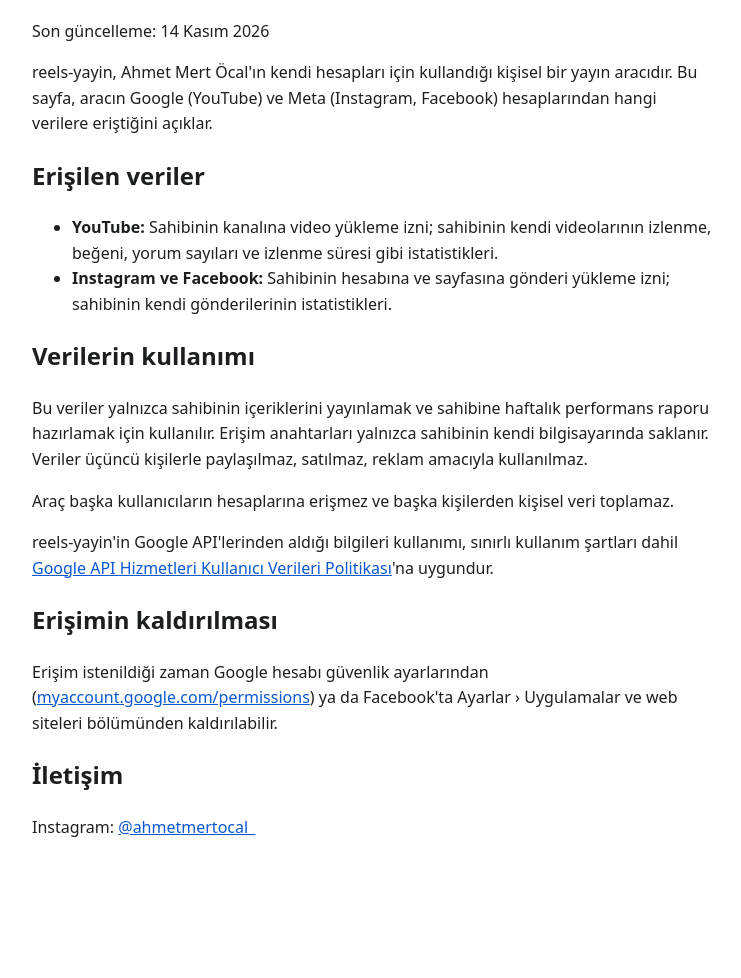
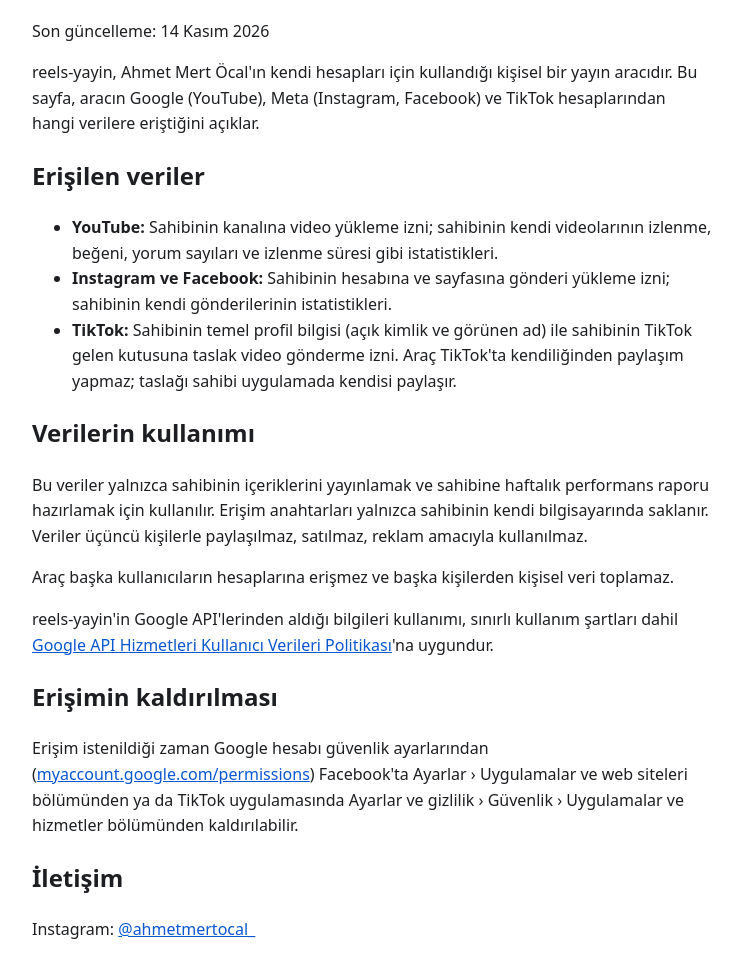
Before and after one commit to ahmetmertocal-art/post-gorselleri, a plain HTML site: page gizlilik/index.html in a window 1280 px wide. Shown: the part 94-1072 px from the top of the page, without its empty margins (268-1009 px from the left). Before the commit the page ends 974 px from the top, so only its background shows below. Drawn offline with Linux system fonts and the light colour scheme.

Commit message:
TikTok: gizlilik sayfasına eklendi

```diff
--- a/gizlilik/index.html
+++ b/gizlilik/index.html
@@ -5,18 +5,19 @@
 <body>
 <h1>Gizlilik politikası</h1>
 <p>Son güncelleme: 14 Kasım 2026</p>
-<p>reels-yayin, Ahmet Mert Öcal'ın kendi hesapları için kullandığı kişisel bir yayın aracıdır. Bu sayfa, aracın Google (YouTube) ve Meta (Instagram, Facebook) hesaplarından hangi verilere eriştiğini açıklar.</p>
+<p>reels-yayin, Ahmet Mert Öcal'ın kendi hesapları için kullandığı kişisel bir yayın aracıdır. Bu sayfa, aracın Google (YouTube), Meta (Instagram, Facebook) ve TikTok hesaplarından hangi verilere eriştiğini açıklar.</p>
 <h2>Erişilen veriler</h2>
 <ul>
 <li><b>YouTube:</b> Sahibinin kanalına video yükleme izni; sahibinin kendi videolarının izlenme, beğeni, yorum sayıları ve izlenme süresi gibi istatistikleri.</li>
 <li><b>Instagram ve Facebook:</b> Sahibinin hesabına ve sayfasına gönderi yükleme izni; sahibinin kendi gönderilerinin istatistikleri.</li>
+<li><b>TikTok:</b> Sahibinin temel profil bilgisi (açık kimlik ve görünen ad) ile sahibinin TikTok gelen kutusuna taslak video gönderme izni. Araç TikTok'ta kendiliğinden paylaşım yapmaz; taslağı sahibi uygulamada kendisi paylaşır.</li>
 </ul>
 <h2>Verilerin kullanımı</h2>
 <p>Bu veriler yalnızca sahibinin içeriklerini yayınlamak ve sahibine haftalık performans raporu hazırlamak için kullanılır. Erişim anahtarları yalnızca sahibinin kendi bilgisayarında saklanır. Veriler üçüncü kişilerle paylaşılmaz, satılmaz, reklam amacıyla kullanılmaz.</p>
 <p>Araç başka kullanıcıların hesaplarına erişmez ve başka kişilerden kişisel veri toplamaz.</p>
 <p>reels-yayin'in Google API'lerinden aldığı bilgileri kullanımı, sınırlı kullanım şartları dahil <a href="https://developers.google.com/terms/api-services-user-data-policy">Google API Hizmetleri Kullanıcı Verileri Politikası</a>'na uygundur.</p>
 <h2>Erişimin kaldırılması</h2>
-<p>Erişim istenildiği zaman Google hesabı güvenlik ayarlarından (<a href="https://myaccount.google.com/permissions">myaccount.google.com/permissions</a>) ya da Facebook'ta Ayarlar › Uygulamalar ve web siteleri bölümünden kaldırılabilir.</p>
+<p>Erişim istenildiği zaman Google hesabı güvenlik ayarlarından (<a href="https://myaccount.google.com/permissions">myaccount.google.com/permissions</a>) Facebook'ta Ayarlar › Uygulamalar ve web siteleri bölümünden ya da TikTok uygulamasında Ayarlar ve gizlilik › Güvenlik › Uygulamalar ve hizmetler bölümünden kaldırılabilir.</p>
 <h2>İletişim</h2>
 <p>Instagram: <a href="https://www.instagram.com/ahmetmertocal_/">@ahmetmertocal_</a></p>
 </body></html>
```
